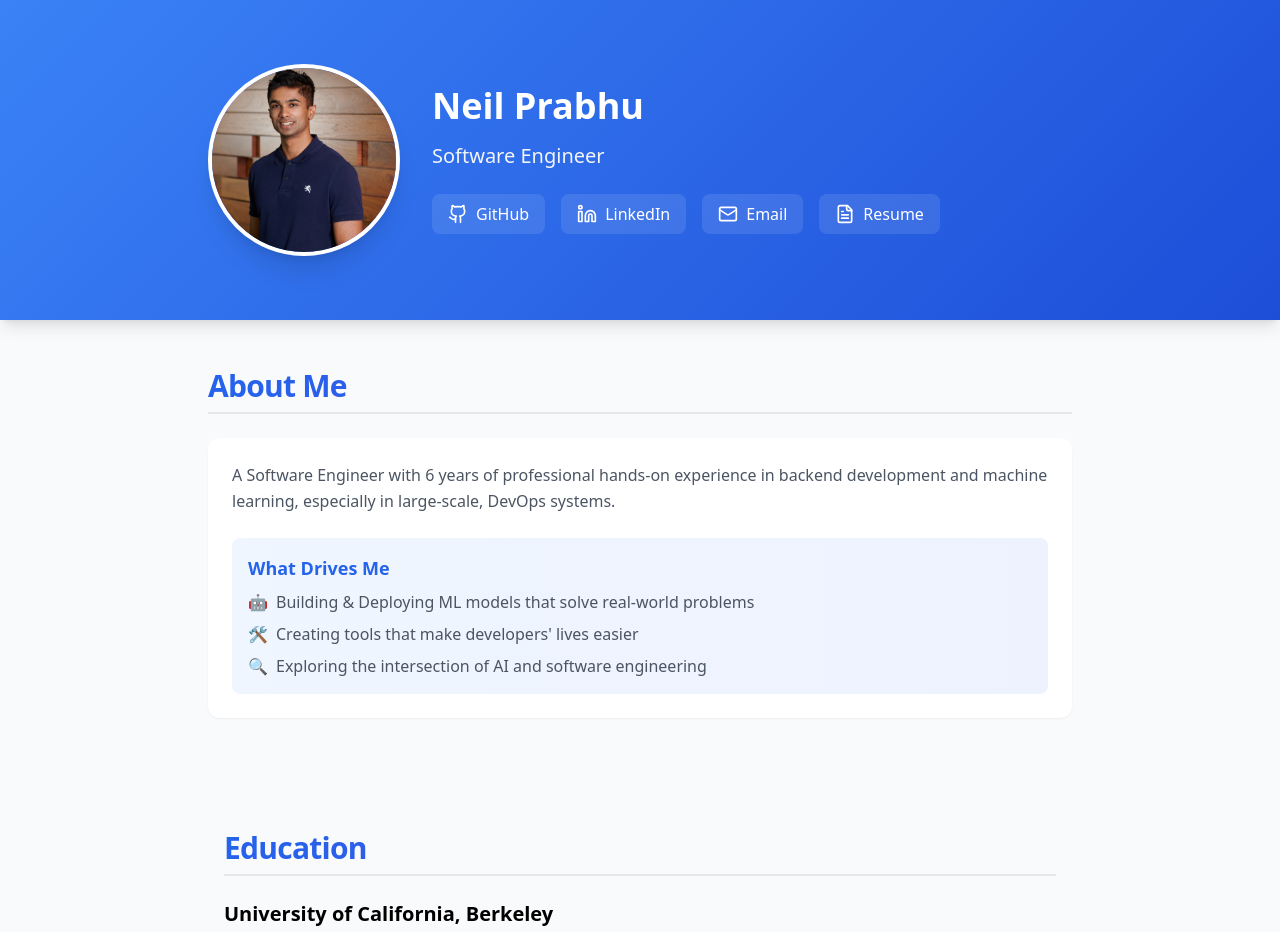
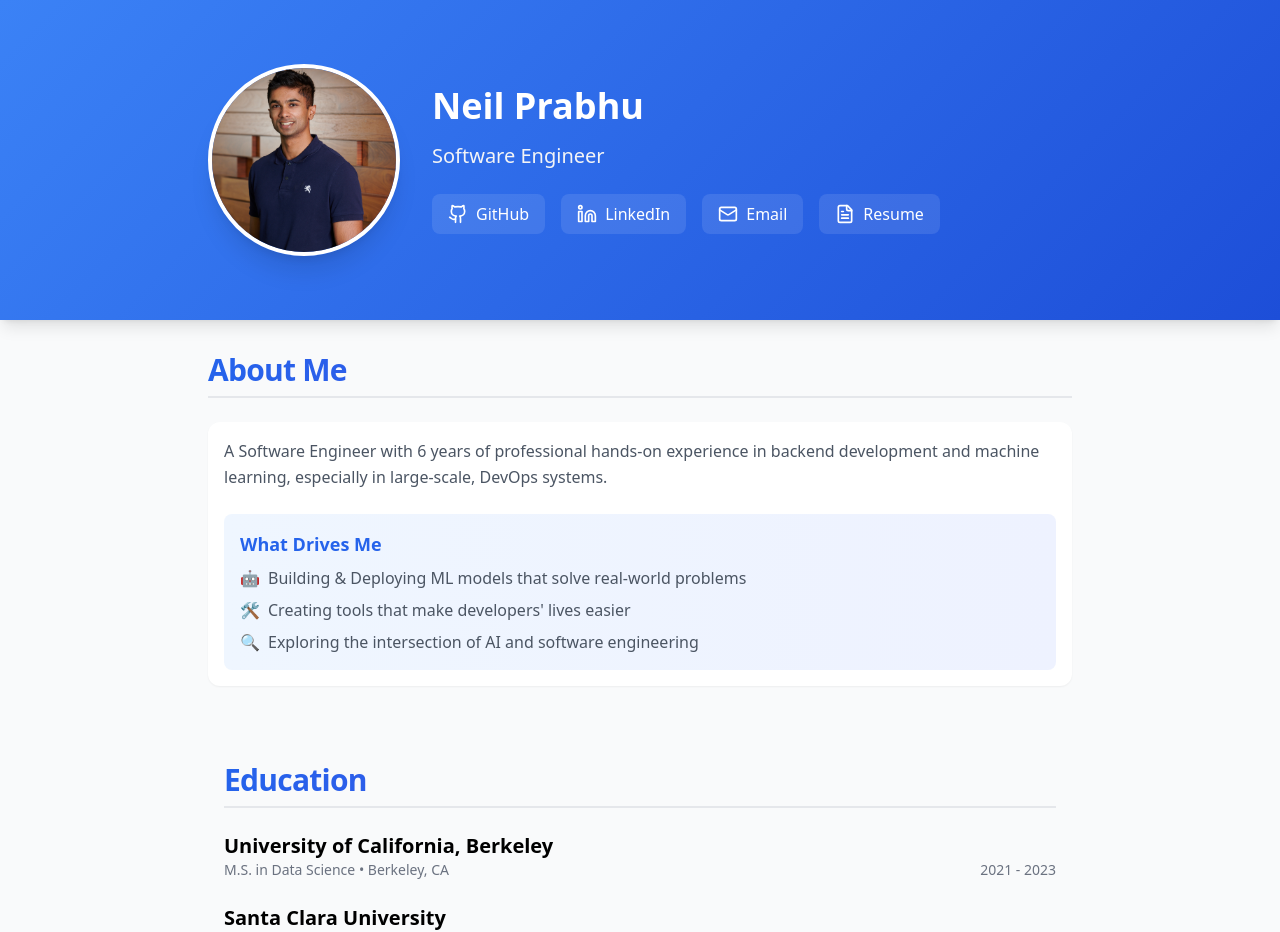
Before and after one commit to NeilPrabhu/NeilPrabhu.github.io, a React (Vite) app: page / in a window 1280 px wide. Shown: the top 932 px of the page. Built offline with nearby package versions, Linux system fonts and the light colour scheme.

Commit message:
reduce padding

```diff
--- a/src/App.tsx
+++ b/src/App.tsx
@@ -11,21 +11,21 @@ function App() {
     <div className="min-h-screen bg-gray-50">
       <Header />
 
-      <main className="max-w-4xl mx-auto px-4 py-12">
+      <main className="max-w-4xl mx-auto px-4 py-8">
         <About />
         <Education />
         <Experience />
         <Skills />
         <Projects />
 
-        <section className="mb-12">
-          <h2 className="text-2xl font-bold text-gray-900 mb-4">Get in Touch</h2>
-          <div className="bg-white rounded-xl shadow-sm p-6">
-            <p className="text-gray-600 mb-4">
+        <section className="mb-8">
+          <h2 className="text-2xl font-bold text-gray-900 mb-2">Get in Touch</h2>
+          <div className="bg-white rounded-xl shadow-sm p-4">
+            <p className="text-gray-600 mb-2">
               I'm always open to discussing new projects and opportunities.
             </p>
             <a href="mailto:neilprabhu40@gmail.com"
-               className="inline-block bg-primary hover:bg-primary-dark text-white px-6 py-2 rounded-lg transition-colors">
+               className="inline-block bg-primary hover:bg-primary-dark text-white px-4 py-2 rounded-lg transition-colors">
               Contact Me
             </a>
           </div>
@@ -33,7 +33,7 @@ function App() {
       </main>
 
       <footer className="border-t">
-        <div className="max-w-4xl mx-auto px-4 py-8">
+        <div className="max-w-4xl mx-auto px-4 py-4">
           <p className="text-center text-gray-600">
             © {new Date().getFullYear()} Neil Prabhu. All rights reserved.
           </p>
--- a/src/components/About.tsx
+++ b/src/components/About.tsx
@@ -2,9 +2,9 @@ import React from 'react';
 
 export default function About() {
   return (
-    <section className="mb-12">
-      <h2 className="text-2xl font-bold text-gray-900 mb-4">About Me</h2>
-      <div className="bg-white rounded-xl shadow-sm p-6">
+    <section className="mb-3">
+      <h2 className="text-2xl font-bold text-gray-900 mb-2">About Me</h2>
+      <div className="bg-white rounded-xl shadow-sm p-4">
         <p className="text-gray-600 leading-relaxed">
         A Software Engineer with 6 years of professional hands-on experience in backend development and machine learning,
         especially in large-scale, DevOps systems.
--- a/src/components/Education.tsx
+++ b/src/components/Education.tsx
@@ -32,7 +32,7 @@ export default function Education() {
           {education.map((item, index) => (
             <div key={index} className="mb-6">
               <h3 className="text-xl font-semibold">{item.institution}</h3>
-              <p className="flex items-center text-gray-300">
+              <p className="flex items-center text-gray-500 text-sm">
                 <span>
                   {item.degree} • {item.location}
                 </span>
```
